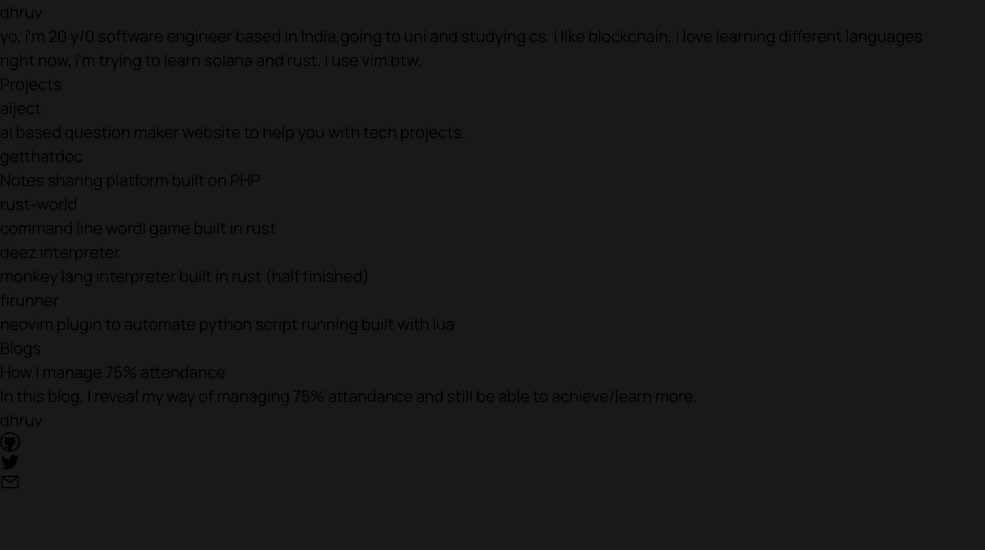
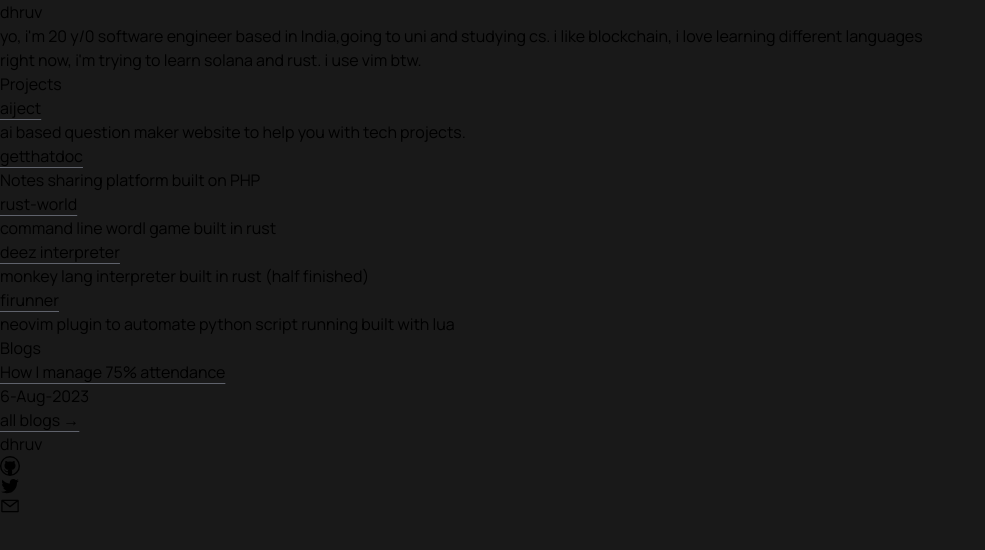
Before and after one commit to dhruvdabhi101/minimalistic-portfolio, a Next.js app: page / in a window 1280 px wide. Shown: the top 550 px of the page, without its empty margins (0-985 px from the left). Built offline with nearby package versions, Linux system fonts and the light colour scheme.

Commit message:
added dates in the blogs, fixed some css and made it little bit better

```diff
--- a/app/blog/page.tsx
+++ b/app/blog/page.tsx
@@ -11,7 +11,7 @@ const Page = async () => {
     return (
         <div className={"w-full flex flex-row justify-center text-[13px] md:text-[15px] font-thin" + ` ${manrope.className}`}>
             <div className='flex flex-col justify-center p-5 w-[100%]  sm:w-[80%] md:w-[60%] lg:w-[55%] xl:w-[45%]'>
-                <Link href="/"><div className='text-gray-300 underline'>back</div></Link>
+                <Link href="/"><div className='text-gray-300 underline mb-5'>← back</div></Link>
                 <div className='w-full self-center'>
                     <Link href="/blog"><div className='font-bold text-lg text-gray-300 '> Blogs </div></Link>
                     <div className='flex flex-col gap-5 mt-5'>
@@ -20,7 +20,7 @@ const Page = async () => {
                                 href={`/blog/${post.slug}`}
                             >
                                 <div className='flex flex-col gap-2'>
-                                    <div className=' font-medium text-gray-300'>{post.title}</div>
+                                    <div className=' font-medium text-gray-300 underline text-sm'>{post.title}</div>
                                     <div className='text-gray-200'>{post.description}</div>
                                 </div>
                             </Link>
--- a/app/components.tsx
+++ b/app/components.tsx
@@ -4,8 +4,8 @@ export function Footer() {
 
     return (
         <>
-                <span className='w-full h-[1px]  bg-gray-400 my-4' ></span>
-                <div className='flex flex-row justify-between my-3 text-gray-400'>
+            <span className='w-full h-[1px]  bg-gray-400 my-6' ></span>
+            <div className='flex flex-row justify-between text-gray-400'>
                 <div>dhruv</div>
                 <div className='flex flex-row gap-3'>
                     <a href="https://github.com/dhruvdabhi101" target='_blank'><VscGithub size={20} /></a>
--- a/app/globals.css
+++ b/app/globals.css
@@ -4,6 +4,16 @@
 
 
 
+.underline {
+    text-decoration: underline;
+    text-decoration-color: #5f626b;
+    text-underline-offset: 0.3em;
+}
+.underline:hover {
+    text-decoration-color: #92959a;
+    transition: text-decoration-color 0.3s ease-in-out;
+}
+
 body {
     background-color: rgba(0, 0, 0, 0.9);
 }
--- a/app/page.tsx
+++ b/app/page.tsx
@@ -10,8 +10,8 @@ import { getAllPostsMeta } from '@/lib/mdx'
 const manrope = Manrope({ subsets: ['latin'] })
 
 
-export default function Home() {
-
+export default async function Home() {
+    const posts = await getAllPostsMeta()
 
     return (
         <div className={"w-full flex flex-row justify-center text-[13px] md:text-[15px] font-thin" + ` ${manrope.className}`}>
@@ -31,7 +31,7 @@ export default function Home() {
                     <div className='font-bold text-lg'> Projects </div>
                     <div className='grid grid-cols-2 md:grid-cols-3 gap-5'>
                         <div className='flex flex-col gap-3 '>
-                            <a href="https://github.com/dhruvdabhi101/aiject" target='_blank'><div className='underline font-medium '>aiject</div></a>
+                            <a href="https://github.com/dhruvdabhi101/aiject" target='_blank'><div className='font-medium underline'>aiject</div></a>
                             <div >ai based question maker website to help you with tech projects.</div>
                         </div>
                         <div className='flex flex-col gap-3 '>
@@ -55,20 +55,22 @@ export default function Home() {
 
 
                 <div className='text-gray-200 space-y-6'>
-                    <Link href="/blog"><div className='font-bold text-lg'> Blogs </div></Link>
+                    <div className='font-bold text-lg'> Blogs </div>
                     <div className='flex flex-col gap-5 mt-5'>
+                        {posts.slice(0, 3).map((post) => (
+
                             <Link
-                                href={`/blog/how-i-manage-75-attandance`}
+                                href={`/blog/${post.slug}`}
                             >
-                                <div className='flex flex-col gap-2'>
-                                    <div className=' font-medium text-gray-300'>How I manage 75% attendance</div>
-                                    <div className='text-gray-200'>In this blog, I reveal my way of managing 75% attandance and still be able to achieve/learn more.</div>
+                                <div className='flex flex-row justify-between'>
+                                    <div className=' text-gray-300 underline'>How I manage 75% attendance</div>
+                                    <div className='text-gray-400'>{post.date}</div>
                                 </div>
                             </Link>
+                        ))}
+                        <Link href={`/blog`} className='underline text-gray-200 '> all blogs →</Link>
                     </div>
                 </div>
-
-
                 <Footer />
             </div>
         </div>
--- a/content/how-i-manage-75-attandance.mdx
+++ b/content/how-i-manage-75-attandance.mdx
@@ -1,7 +1,7 @@
 ---
 title: How I manage 75% attendance
 description: In this blog, I reveal my way of managing 75% attandance and still be able to achieve/learn more.
-date: 06/08/2023
+date: 6-Aug-2023
 ---
 # how i manage 75% attendacne ?
 my college has strict rules for attendance. they often check for proxies. it is mostly a school at this point. there is no room for learning by our own at this point. so i had to learn new things otherwise i will get some basic ass package from on-campus placement. so here are the few things that i follow to get maximum amount of free time from the college.
```
Lines whose indentation alone changed are shown as unchanged.
